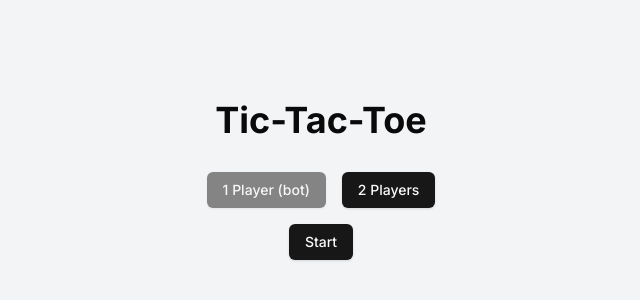
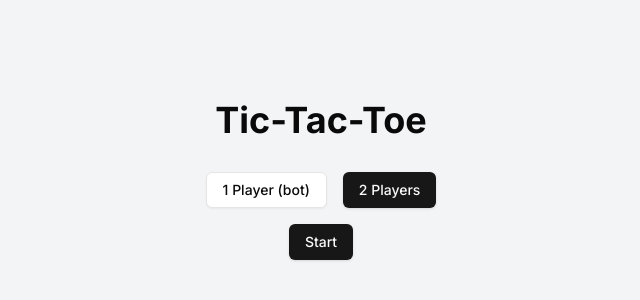
Before and after one commit to zerojame/zero-xo, a Next.js app: page / in a window 1280 px wide. Shown: the part 220-520 px from the top of the page, without its empty margins (319-959 px from the left). Built offline with nearby package versions, Linux system fonts and the light colour scheme.

Commit message:
Enable one-player mode toggle and preserve game mode

```diff
--- a/components/xo-game.tsx
+++ b/components/xo-game.tsx
@@ -99,7 +99,6 @@ const XOGame = () => {
     setCurrentPlayer('X')
     setWinner(null)
     setGameStarted(false)
-    setGameMode('2p')
   }
 
   if (!gameStarted) {
@@ -107,7 +106,12 @@ const XOGame = () => {
       <div className="flex flex-col items-center justify-center min-h-screen bg-gray-100">
         <h1 className="text-4xl font-bold mb-8">Tic-Tac-Toe</h1>
         <div className="flex gap-4 mb-4">
-          <Button disabled>1 Player (bot)</Button>
+          <Button
+            variant={gameMode === '1p' ? 'default' : 'outline'}
+            onClick={() => setGameMode('1p')}
+          >
+            1 Player (bot)
+          </Button>
           <Button
             variant={gameMode === '2p' ? 'default' : 'outline'}
             onClick={() => setGameMode('2p')}
```
